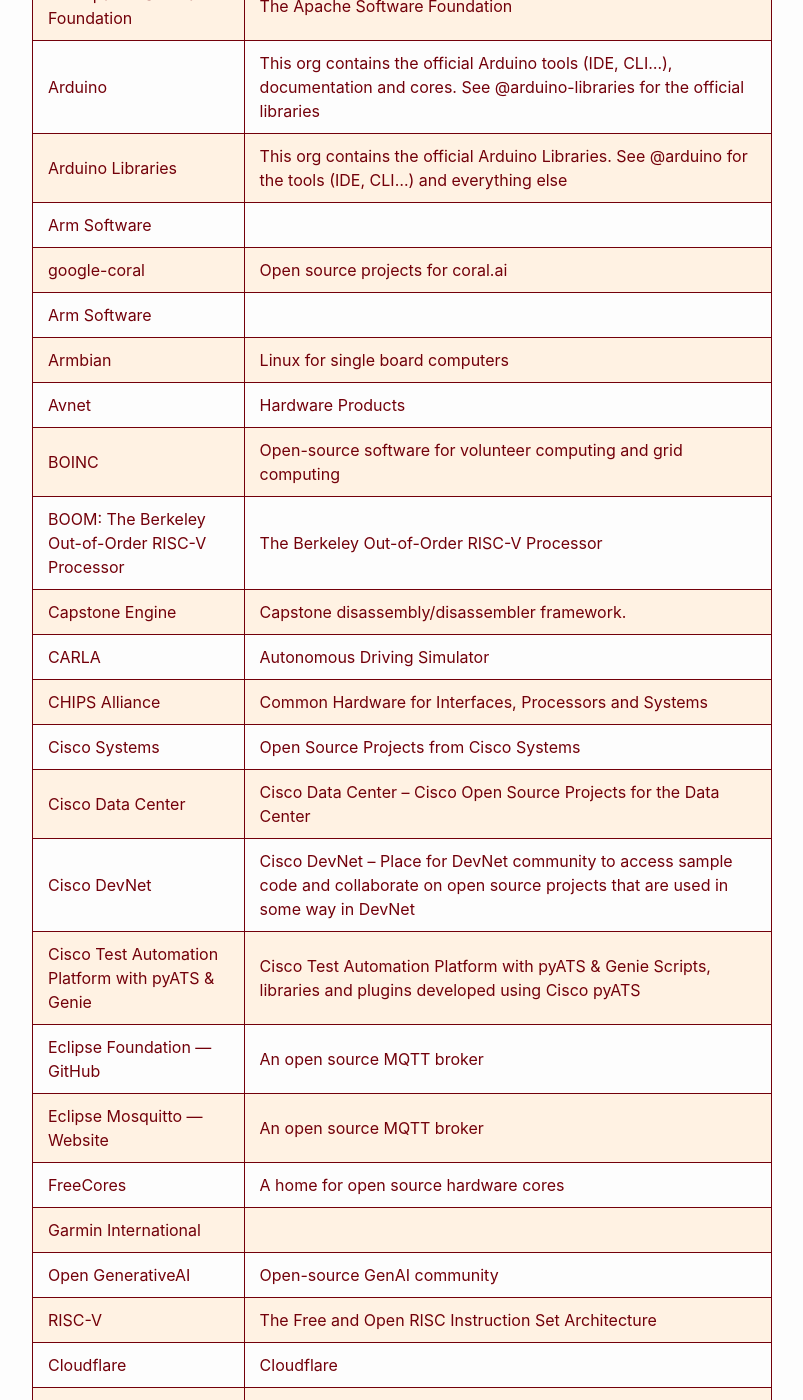
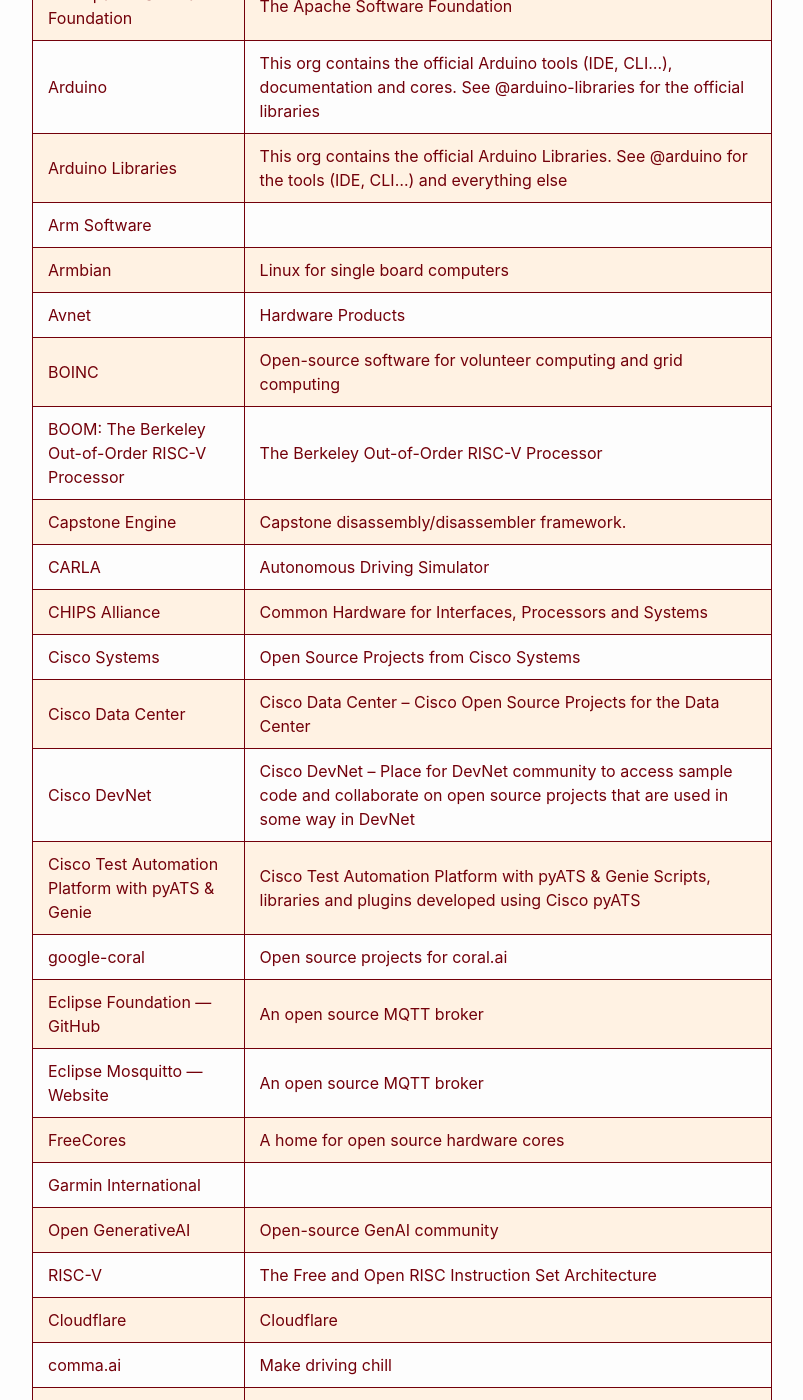
Before and after one commit to RalphHightower/RalphHightower, a Jekyll site: the page built from References.md, in a window 1280 px wide and 1400 px high, scrolled down 4063 px. Shown: the whole window, without its empty margins (238-1041 px from the left). Built offline with Jekyll 4.4.1, drawn with Linux system fonts in a browser that asks for light colours; our own code applies the rules of GitHub Pages for plain Markdown files; part of the change alters nothing that is shown.

Commit message:
[docs](doc): remove duplicate ARM-software

```diff
--- a/References.md
+++ b/References.md
@@ -70,8 +70,6 @@
 | [Arduino](https://github.com/arduino ) | This org contains the official Arduino tools (IDE, CLI...), documentation and cores. See [@arduino-libraries](https://github.com/arduino-libraries) for the official libraries |
 | [Arduino Libraries](https://github.com/arduino-libraries ) | This org contains the official Arduino Libraries. See [@arduino](https://github.com/arduino) for the tools (IDE, CLI...) and everything else |
 | [Arm Software](https://github.com/ARM-software ) ||
-| [google-coral](https://github.com/google-coral ) | Open source projects for [coral.ai](https:://coral.ai) |
-| [Arm Software](https://github.com/ARM-software ) ||
 | [Armbian](https://github.com/armbian) | Linux for single board computers |
 | [Avnet](https://github.com/Avnet) | Hardware Products |
 | [BOINC](https://github.com/BOINC ) | Open-source software for volunteer computing and grid computing |
@@ -83,6 +81,7 @@
 | [Cisco Data Center](https://github.com/datacenter )| Cisco Data Center – Cisco Open Source Projects for the Data Center|
 | [Cisco DevNet](https://github.com/CiscoDevNet )| Cisco DevNet – Place for DevNet community to access sample code and collaborate on open source projects that are used in some way in DevNet|
 | [Cisco Test Automation Platform with pyATS & Genie](https://github.com/CiscoTestAutomation )| Cisco Test Automation Platform with pyATS & Genie Scripts, libraries and plugins developed using Cisco pyATS|
+| [google-coral](https://github.com/google-coral ) | Open source projects for [coral.ai](https:://coral.ai) |
 | [Eclipse Foundation — GitHub](https://github.com/eclipse ) | An open source MQTT broker |
 | [Eclipse Mosquitto — Website](https://mosquitto.org/ ) | An open source MQTT broker |
 | [FreeCores](https://github.com/freecores ) | A home for open source hardware cores |
```
